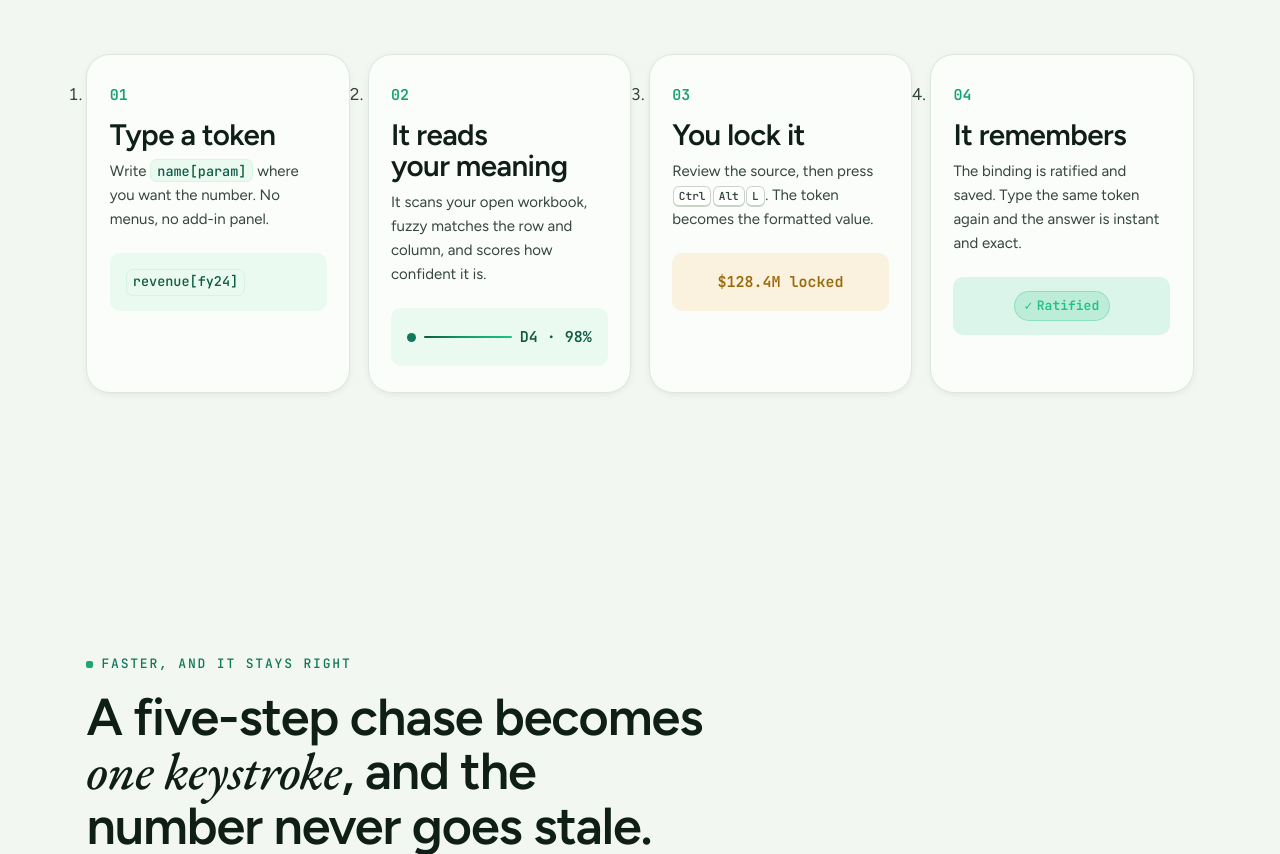
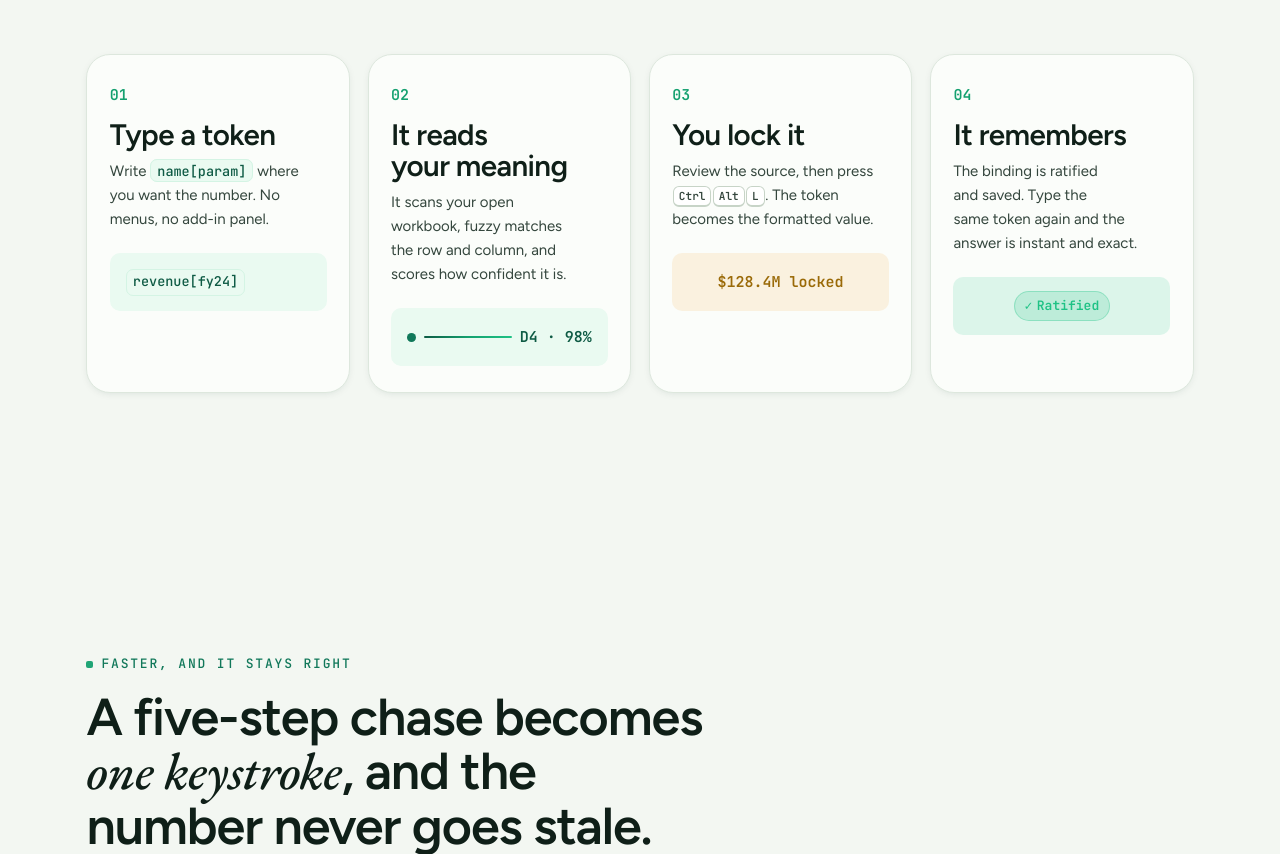
Before and after one commit to hxyng/Flowsheet-landing-page, a website: page index.html in a window 1280 px wide. Shown: the part 2703-3557 px from the top of the page. Drawn offline with nearby package versions, Linux system fonts and the light colour scheme.

Commit message:
How-it-works staggered reveal, hero cursor demo, balanced copy
- Remove default <ol> number markers from the steps list
- Staggered scroll-reveal: the four step cards rise in one after another
- Animated pointer in the hero demo glides to the Lock button and taps it
- Balance short copy so no line is left holding a single word

```diff
--- a/index.html
+++ b/index.html
@@ -112,6 +112,9 @@
               <button class="btn btn--lock" data-lock>Lock value</button>
             </div>
           </aside>
+          <svg class="demo-cursor" data-cursor viewBox="0 0 24 24" width="26" height="26" aria-hidden="true">
+            <path d="M5 2.5 L5 19.4 L9.4 15.2 L12.3 21.4 L14.8 20.3 L11.9 14.2 L18 14 Z" fill="#0f1f18" stroke="#fcfdf8" stroke-width="1.4" stroke-linejoin="round"/>
+          </svg>
         </div>
       </div>
     </section>
--- a/scripts/main.js
+++ b/scripts/main.js
@@ -99,7 +99,29 @@
     const caretEl = demo.querySelector("[data-caret]");
     const stateChip = demo.querySelector("[data-prov-state]");
     const lockBtn = demo.querySelector("[data-lock]");
+    const cursor = demo.querySelector("[data-cursor]");
     const token = "ebitda[q3]";
+
+    // Glide the pointer to the Lock button, tap it, then lock the value.
+    const moveCursorThenLock = () => {
+      if (reduce || !cursor || !lockBtn) { lock(); return; }
+      const panelRect = demo.getBoundingClientRect();
+      cursor.style.left = (panelRect.width * 0.42) + "px";
+      cursor.style.top = (panelRect.height * 0.42) + "px";
+      cursor.classList.add("is-active");
+      requestAnimationFrame(() => setTimeout(() => {
+        const b = lockBtn.getBoundingClientRect();
+        cursor.style.left = (b.left - panelRect.left + b.width / 2) + "px";
+        cursor.style.top = (b.top - panelRect.top + b.height / 2) + "px";
+      }, 90));
+      setTimeout(() => {
+        cursor.classList.add("is-click");
+        lockBtn.classList.add("is-pressed");
+        setTimeout(() => { lockBtn.classList.remove("is-pressed"); lock(); }, 230);
+        setTimeout(() => cursor.classList.remove("is-click"), 430);
+        setTimeout(() => cursor.classList.remove("is-active"), 1150);
+      }, 90 + 1200);
+    };
 
     const lock = () => {
       if (!stateChip) return;
@@ -120,7 +142,7 @@
         let i = 0;
         const type = () => {
           if (i <= token.length) { tokenEl.textContent = token.slice(0, i); i++; setTimeout(type, 90); }
-          else { if (caretEl) caretEl.style.display = "none"; setTimeout(lock, 2400); }
+          else { if (caretEl) caretEl.style.display = "none"; setTimeout(moveCursorThenLock, 1200); }
         };
         setTimeout(type, 800);
       };
--- a/styles/main.css
+++ b/styles/main.css
@@ -121,6 +121,22 @@ kbd {
 .demo-caret { display: inline-block; width: 2px; height: 1.05em; background: var(--green-500); margin-left: 1px; vertical-align: text-bottom; animation: blink 1s steps(1) infinite; }
 @keyframes blink { 50% { opacity: 0; } }
 
+/* Animated pointer that glides to the Lock button and taps it */
+.demo-cursor {
+  position: absolute; left: 42%; top: 42%; z-index: 6;
+  width: 26px; height: 26px; opacity: 0; pointer-events: none;
+  transform: translate(-50%, -50%);
+  transition: left 1.15s var(--ease), top 1.15s var(--ease), opacity 0.45s var(--ease);
+  filter: drop-shadow(0 3px 5px rgba(6, 52, 42, 0.35));
+}
+.demo-cursor.is-active { opacity: 1; }
+.demo-cursor.is-click { animation: cursor-tap 0.42s var(--ease); }
+@keyframes cursor-tap {
+  0%, 100% { transform: translate(-50%, -50%) scale(1); }
+  45% { transform: translate(-50%, -50%) scale(0.76); }
+}
+.btn--lock.is-pressed { transform: scale(0.94); filter: brightness(0.93); }
+
 .receipt {
   position: absolute; right: clamp(1rem, 0.5rem + 1vw, 2rem); bottom: clamp(-1rem, -2vw, 0rem);
   width: min(330px, 80%);
@@ -179,8 +195,15 @@ kbd {
 .stakes__foot { max-width: 64ch; margin-top: clamp(2rem, 1rem + 2vw, 3rem); color: var(--on-dark-2); font-size: var(--fs-lead); }
 
 /* ============================ HOW ============================ */
-.steps { display: grid; grid-template-columns: repeat(4, 1fr); gap: 1.1rem; }
+.steps { display: grid; grid-template-columns: repeat(4, 1fr); gap: 1.1rem; list-style: none; }
 .step { background: var(--paper-2); border: 1px solid var(--line); border-radius: var(--r-lg); padding: 1.6rem 1.4rem; box-shadow: var(--shadow-sm); }
+
+/* Staggered scroll reveal: cards rise in one after another */
+.how .step { transition-property: opacity, transform; transition-duration: 0.7s; transition-timing-function: var(--ease); transform: translateY(44px); }
+.how .step.is-in { transform: none; }
+.how .step[data-delay="1"] { transition-delay: 0.12s; }
+.how .step[data-delay="2"] { transition-delay: 0.24s; }
+.how .step[data-delay="3"] { transition-delay: 0.36s; }
 .step__n { font-family: var(--font-mono); font-weight: 600; font-size: var(--fs-sm); color: var(--green-500); }
 .step h3 { font-size: var(--fs-h3); margin: 0.7rem 0 0.55rem; }
 .step p { font-size: var(--fs-sm); color: var(--ink-2); }
@@ -331,3 +354,12 @@ kbd {
   .voice { width: 280px; }
   .btn--xl { min-height: 62px; padding: 0 1.8rem; font-size: 1.12rem; }
 }
+
+/* ============================ TEXT BALANCE ============================ */
+/* Even out short copy so no line is left holding a single word. */
+.hero__lead, .hero__note, .stakes__foot, .gauge-card__body, .stat p,
+.step p, .graph__note, .prov__lead, .feat p, .who__lead,
+.cta__lead, .cta__note, .apps__label, .footer__brand p,
+.prov__list li, .voice blockquote, .tok-list span {
+  text-wrap: balance;
+}
```
